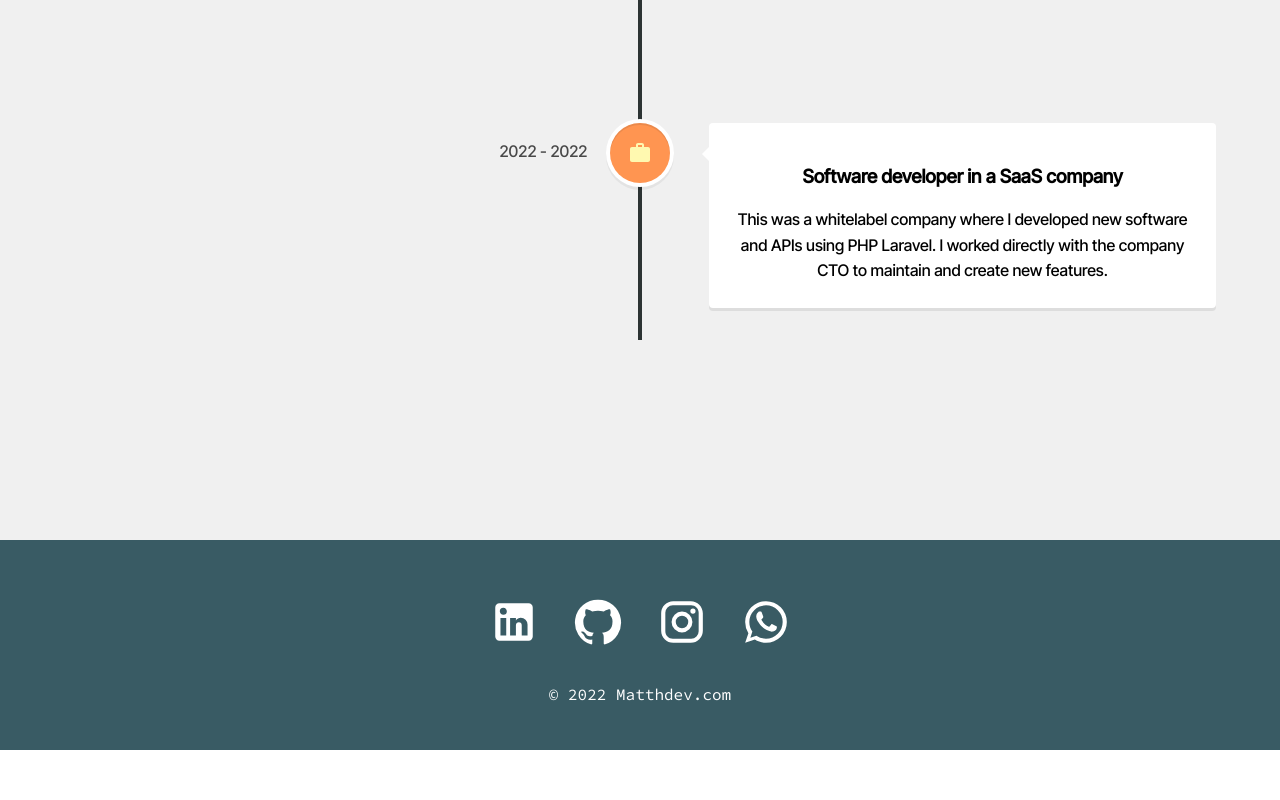
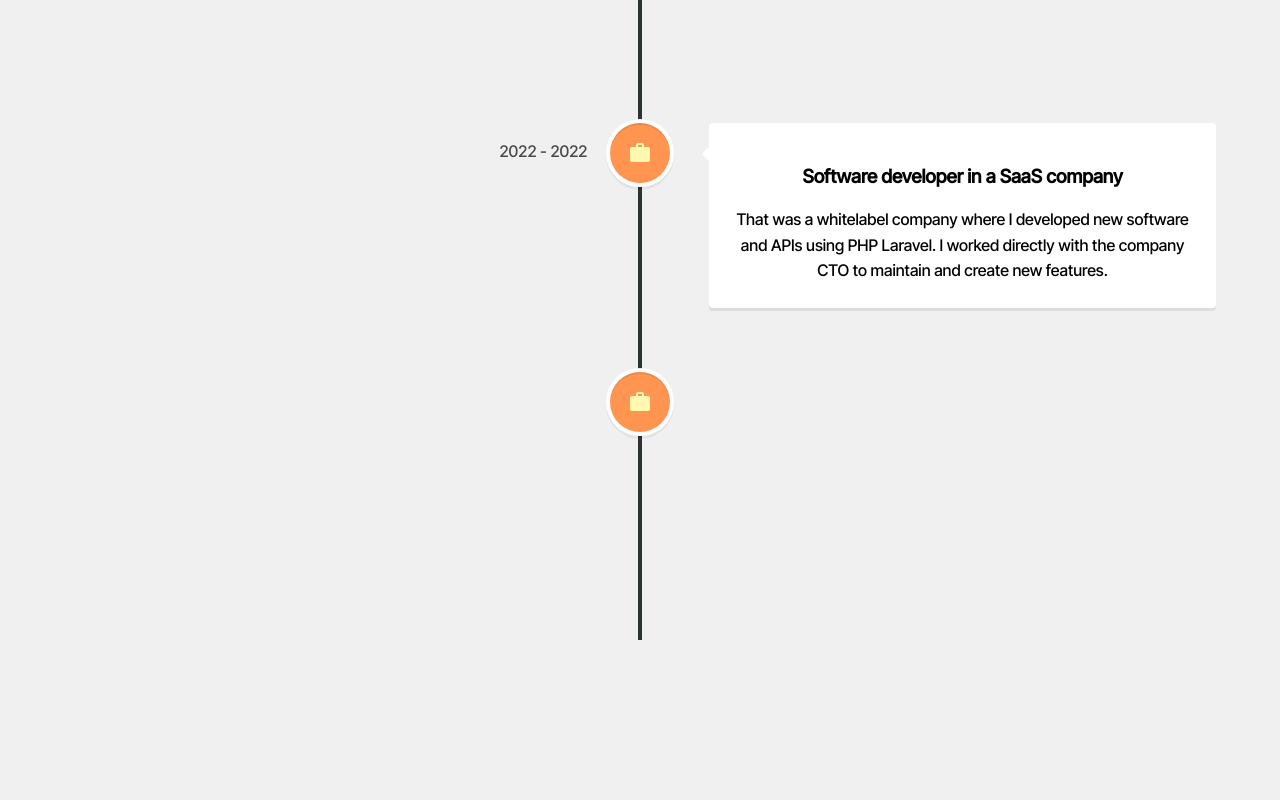
Before and after one commit to mthalima/personal-portfolio, a React (Create React App) app: page /personal-portfolio/experience in a window 1280 px wide. Shown: the part 780-1580 px from the top of the page. Before the commit the page ends 1530 px from the top, so only its background shows below. Built offline with nearby package versions, Linux system fonts and the light colour scheme.

Commit message:
atulizacao do portfolio

```diff
--- a/package.json
+++ b/package.json
@@ -2,7 +2,7 @@
   "name": "portfolio",
   "version": "0.1.0",
   "private": true,
-  "homepage": "htts://mthalima.github.io/personal-portfolio",
+  "homepage": "htts://mthalima.github.io/",
   "dependencies": {
     "@emotion/react": "^11.10.4",
     "@emotion/styled": "^11.10.4",
--- a/src/Styles/Home.css
+++ b/src/Styles/Home.css
@@ -1,6 +1,5 @@
-@import url('https://fonts.googleapis.com/css2?family=Source+Code+Pro&display=swap');
-@import url('https://fonts.googleapis.com/css2?family=Inter+Tight:wght@500&family=Source+Code+Pro&display=swap');
-
+@import url("https://fonts.googleapis.com/css2?family=Source+Code+Pro&display=swap");
+@import url("https://fonts.googleapis.com/css2?family=Inter+Tight:wght@500&family=Source+Code+Pro&display=swap");
 
 .home {
   width: 100%;
@@ -15,33 +14,40 @@
   display: flex;
   flex-direction: column;
   align-items: center;
-    text-align: center;
+  text-align: left;
   color: #f0f0f0;
-    background: rgb(57,91,100);
-    background-image:linear-gradient(to left, rgba(57, 91, 100, 0.699), rgba(57, 91, 100, 1)) ,url("../assets/my_worksapce.jpg");
+  background: rgb(57, 91, 100);
+  background-image: linear-gradient(
+      to left,
+      rgba(57, 91, 100, 0.4),
+      rgba(57, 91, 100, 1)
+    ),
+    url("../assets/my_worksapce.jpg");
   background-repeat: no-repeat;
   background-position: top;
   background-size: cover;
+  overflow: visible;
 }
 
-  .meunome{
+.meunome {
   color: #242929;
 }
 
 .about h2 {
-    width: 100%;
-    font-family: 'Source Code Pro', monospace;
-    font-size: 75px;
-    color: #cae5e6;
+  width: 700px;
+  font-family: "Source Code Pro", monospace;
+  font-size: 90px;
+  color: #fefefe;
   height: 50px;
   text-align: left;
   margin-right: 70vh;
-    overflow:visible;
+  overflow: visible;
+  margin-top: 150px;
 }
 .about p {
   display: inline;
   font-size: 22px;
-    color: #E7F6F2;
+  color: #fefefe;
 }
 
 .about .prompt {
@@ -59,17 +65,29 @@
   font-size: 35px;
   width: 100%;
   display: flex;
-    justify-content: center;
   flex-direction: column;
   align-items: center;
-    font-family: 'Inter Tight', sans-serif;
+  font-family: "Inter Tight", sans-serif;
   text-align: center;
 }
 
-  .skills h1, h2 {
-    color: #395B64;
-    font-family: 'Inter Tight', sans-serif;
-    align-items: center;
+.skillLine {
+  margin-top: -40px;
+  width: 100%;
+  height: 3px;
+  background-color: rgba(57, 91, 100, 0.283);
+}
+
+.skills h1,
+h2 {
+  color: #395b64;
+  font-family: "Inter Tight", sans-serif;
+  text-align: center;
+}
+
+.skills span {
+  text-align: center;
+  font-size: 40px;
 }
 
 .skills .list {
@@ -78,7 +96,7 @@
 }
 
 .list span {
-    font-family: 'Inter Tight', sans-serif;
+  font-family: "Inter Tight", sans-serif;
   font-size: 20px;
 }
 
--- a/src/components/Footer.jsx
+++ b/src/components/Footer.jsx
@@ -1,30 +1,46 @@
-import React from 'react';
-import LinkedInIcon from '@mui/icons-material/LinkedIn';
-import GitHubIcon from '@mui/icons-material/GitHub';
-import InstagramIcon from '@mui/icons-material/Instagram';
-import WhatsAppIcon from '@mui/icons-material/WhatsApp';
-import '../Styles/Footer.css';
+import React from "react";
+import LinkedInIcon from "@mui/icons-material/LinkedIn";
+import GitHubIcon from "@mui/icons-material/GitHub";
+import InstagramIcon from "@mui/icons-material/Instagram";
+import WhatsAppIcon from "@mui/icons-material/WhatsApp";
+import "../Styles/Footer.css";
 
 const Footer = () => {
   return (
-    <div className='footer'>
-      <div className='socialMedia'>
-        <a href={"https://linkedin.com/in/matheus-almeida-lima-8629b81b2"} target="_blank" rel="noopener noreferrer">
+    <div className="footer">
+      <div className="socialMedia">
+        <a
+          href={"https://linkedin.com/in/matheus-almeida-lima-8629b81b2"}
+          target="_blank"
+          rel="noopener noreferrer"
+        >
           <LinkedInIcon />
         </a>
-        <a href={"https://github.com/mthalima"} target="_blank" rel="noopener noreferrer">
+        <a
+          href={"https://github.com/mthalima"}
+          target="_blank"
+          rel="noopener noreferrer"
+        >
           <GitHubIcon />
         </a>
-        <a href="https://www.instagram.com/math.lma/" target="_blank" rel="noopener noreferrer">
+        <a
+          href="https://www.instagram.com/math.lma/"
+          target="_blank"
+          rel="noopener noreferrer"
+        >
           <InstagramIcon />
         </a>
-        <a  href={"http://wa.me/+5575992549425"} target="_blank" rel="noopener noreferrer">
-        <WhatsAppIcon />
+        <a
+          href={"http://wa.me/+5575992549425"}
+          target="_blank"
+          rel="noopener noreferrer"
+        >
+          <WhatsAppIcon />
         </a>
       </div>
-      <p> &copy; 2022 Matthdev.com </p>
+      <p> &copy; 2021 mthalima.github.io </p>
     </div>
-  )
-}
+  );
+};
 
-export default Footer
+export default Footer;
--- a/src/components/Headline.jsx
+++ b/src/components/Headline.jsx
@@ -1,24 +1,22 @@
-import React from 'react';
-import Keyboard, { Cursor } from 'react-mk';
-
+import React from "react";
+import Keyboard, { Cursor } from "react-mk";
 
 const Headline = () => {
   return (
     <div>
+      <p>
         <Keyboard keyPressDelayRange={[0, 200]}>
-            A software developer passionate for programing,
+          {({ type }) =>
+            type(
+              1000,
+              "A software developer passionate for programing, \nbuilding clean, simplistic and modern systems."
+            )
+          }
         </Keyboard>
-        <br />
-        <Keyboard keyPressDelayRange={[0, 200]}>
-      {({ type }) =>
-        type(
-          4500,
-          'building clean, simplistic and modern systems.'
-        )}
-        </Keyboard>
-        <Cursor />
+      </p>
+      <Cursor />
     </div>
-  )
-}
+  );
+};
 
-export default Headline
+export default Headline;
--- a/src/pages/Experience.jsx
+++ b/src/pages/Experience.jsx
@@ -1,62 +1,99 @@
-import React from 'react';
-import { VerticalTimeline, VerticalTimelineElement } from 'react-vertical-timeline-component';
+import React from "react";
+import {
+  VerticalTimeline,
+  VerticalTimelineElement,
+} from "react-vertical-timeline-component";
 import "react-vertical-timeline-component/style.min.css";
-import SchoolIcon from '@mui/icons-material/School';
-import WorkIcon from '@mui/icons-material/Work';
+import SchoolIcon from "@mui/icons-material/School";
+import WorkIcon from "@mui/icons-material/Work";
 
 function Experience() {
   return (
-    <div className='experience'>
-      <VerticalTimeline lineColor='#2C3333'>
-        <VerticalTimelineElement className='vertical-timeline-element--education'
-          date='2008 - 2011'
-          iconStyle={{background: "#395B64", color: "#A5C9CA"}}
-          icon={< SchoolIcon />}
-          >
-            <h3 className='vertical-timeline-element--title'>
-            Finished high School in my Hometown</h3>
-            <p>When I finished High school I moved to Salvador-Ba to study and get in to University.</p>
-          </VerticalTimelineElement>
+    <div className="experience">
+      <VerticalTimeline lineColor="#2C3333">
+        <VerticalTimelineElement
+          className="vertical-timeline-element--education"
+          date="2008 - 2011"
+          iconStyle={{ background: "#395B64", color: "#A5C9CA" }}
+          icon={<SchoolIcon />}
+        >
+          <h3 className="vertical-timeline-element--title">
+            Finished high School in my Hometown
+          </h3>
+          <p>
+            When I finished High school I moved to Salvador-Ba to study and get
+            in to University.
+          </p>
+        </VerticalTimelineElement>
 
-          <VerticalTimelineElement className='vertical-timeline-element--education'
-          date='2013 - 2020'
-          iconStyle={{background: "#395B64", color: "#A5C9CA"}}
-          icon={< SchoolIcon />}
-          >
-            <h3 className='vertical-timeline-element--title'>
-            Computer Engineering <br/> Universidade Estadual de Feira de Santana (UEFS)</h3>
-            <p>Here was my first contact with code, I learned algorithms, paradigms,
-              even coding direct on hardware. The Problem-based Learning methodology
-              made me really good at problem solving and self-learning.
-              All that while networking and brainstoming with some amazing colleagues.</p>
-          </VerticalTimelineElement>
+        <VerticalTimelineElement
+          className="vertical-timeline-element--education"
+          date="2013 - 2020"
+          iconStyle={{ background: "#395B64", color: "#A5C9CA" }}
+          icon={<SchoolIcon />}
+        >
+          <h3 className="vertical-timeline-element--title">
+            Computer Engineering <br /> Universidade Estadual de Feira de
+            Santana (UEFS)
+          </h3>
+          <p>
+            Here was my first contact with code, I learned algorithms,
+            paradigms, even coding direct on hardware. The Problem-based
+            Learning methodology made me really good at problem solving and
+            self-learning. All that while networking and brainstoming with some
+            amazing colleagues.
+          </p>
+        </VerticalTimelineElement>
 
-          <VerticalTimelineElement className='vertical-timeline-element--work'
-          date='2022 - 2022'
-          iconStyle={{background: "#FF9551", color: "#FFF9B0"}}
-          icon={< WorkIcon />}
-          >
-            <h3 className='vertical-timeline-element--title'>
-            My first real life job</h3>
-            <p>It was a freelance job which a local softhouse hired me
-               to help develop a social network interface using mostly ReactJS.
-            </p>
-          </VerticalTimelineElement>
+        <VerticalTimelineElement
+          className="vertical-timeline-element--work"
+          date="2022 - 2022"
+          iconStyle={{ background: "#FF9551", color: "#FFF9B0" }}
+          icon={<WorkIcon />}
+        >
+          <h3 className="vertical-timeline-element--title">
+            Front-end freelancing
+          </h3>
+          <p>
+            It was a freelance job which a local softhouse hired me to help
+            develop a social network interface using mostly ReactJS.
+          </p>
+        </VerticalTimelineElement>
 
-          <VerticalTimelineElement className='vertical-timeline-element--work'
-          date='2022 - 2022'
-          iconStyle={{background: "#FF9551", color: "#FFF9B0"}}
-          icon={< WorkIcon />}
-          >
-            <h3 className='vertical-timeline-element--title'>
-            Software developer in a SaaS company</h3>
-            <p>This was a whitelabel company where I developed new software and APIs using PHP Laravel.
-              I worked directly with the company CTO to maintain and create new features.
-            </p>
-          </VerticalTimelineElement>
+        <VerticalTimelineElement
+          className="vertical-timeline-element--work"
+          date="2022 - 2022"
+          iconStyle={{ background: "#FF9551", color: "#FFF9B0" }}
+          icon={<WorkIcon />}
+        >
+          <h3 className="vertical-timeline-element--title">
+            Software developer in a SaaS company
+          </h3>
+          <p>
+            That was a whitelabel company where I developed new software and
+            APIs using PHP Laravel. I worked directly with the company CTO to
+            maintain and create new features.
+          </p>
+        </VerticalTimelineElement>
+
+        <VerticalTimelineElement
+          className="vertical-timeline-element--work"
+          date="2022 - 2023"
+          iconStyle={{ background: "#FF9551", color: "#FFF9B0" }}
+          icon={<WorkIcon />}
+        >
+          <h3 className="vertical-timeline-element--title">Data Analyst</h3>
+          <p>
+            At this job, I worked in a Logistic company as a data analyst and BI
+            analyst. My role was to extract, model and shape data, to bring
+            usefull insights and help managers taking decision. I also buld some
+            python scripts to help atomate some repetiteve jobs in the company
+            ERP system.
+          </p>
+        </VerticalTimelineElement>
       </VerticalTimeline>
     </div>
-  )
+  );
 }
 
-export default Experience
+export default Experience;
--- a/src/pages/Home.jsx
+++ b/src/pages/Home.jsx
@@ -1,44 +1,54 @@
-import React from 'react';
-import Headline from '../components/Headline';
+import React from "react";
+import Headline from "../components/Headline";
 
-import '../Styles/Home.css'
+import "../Styles/Home.css";
 
 function Home() {
-
   return (
-    <div className='home'>
-      <div className='about'>
-        <div className='headline'>
-          <h2>Hello there!<br />
-              I'm <span className='meunome'>Matheus</span>,<br />
-              <p><Headline /></p>
-              </h2>
+    <div className="home">
+      <div className="about">
+        <div className="headline">
+          <h2>
+            Hello there!
+            <br />
+            I'm <span className="meunome">Matheus</span>,<br />
+            <p>
+              <Headline />
+            </p>
+          </h2>
         </div>
-        <div className='prompt'>
-
-        </div>
+        <div className="prompt"></div>
       </div>
-      <div className='skills'>
+      <div className="skills">
         <h1>Skills</h1>
-        <ol className='list'>
-          <li className='item'>
-            <h2>Front-end</h2>
-            <span>HTML, CSS, ReactJS, Redux, Tailwind, MaterialUI, StyledComponents</span>
+        <div className="skillLine"></div>
+        <ol className="list">
+          <li className="item">
+            <h2>Web Front-end</h2>
+            <span>
+              Html | CSS | ReactJS | Redux | Tailwind | MaterialUI |
+              StyledComponents
+            </span>
           </li>
 
-          <li className='item'>
-            <h2>Back-end</h2>
-            <span>Laravel, Mysql, NodeJS, ExpressJS</span>
+          <li className="item">
+            <h2>Mobile</h2>
+            <span>React Native | Redux | Expo | Axios | React Navigation</span>
           </li>
 
-          <li className='item'>
+          <li className="item">
+            <h2>Back-end</h2>
+            <span>Laravel | Mysql | NodeJS</span>
+          </li>
+
+          <li className="item">
             <h2>Languages</h2>
-            <span>Javascript, Typescript, PHP</span>
+            <span>Javascript | Typescript | Python | PHP</span>
           </li>
         </ol>
       </div>
     </div>
-  )
+  );
 }
 
-export default Home
+export default Home;
```
Also changed, not shown: src/index.js (+5 -8 lines). Lines whose indentation alone changed are shown as unchanged.
